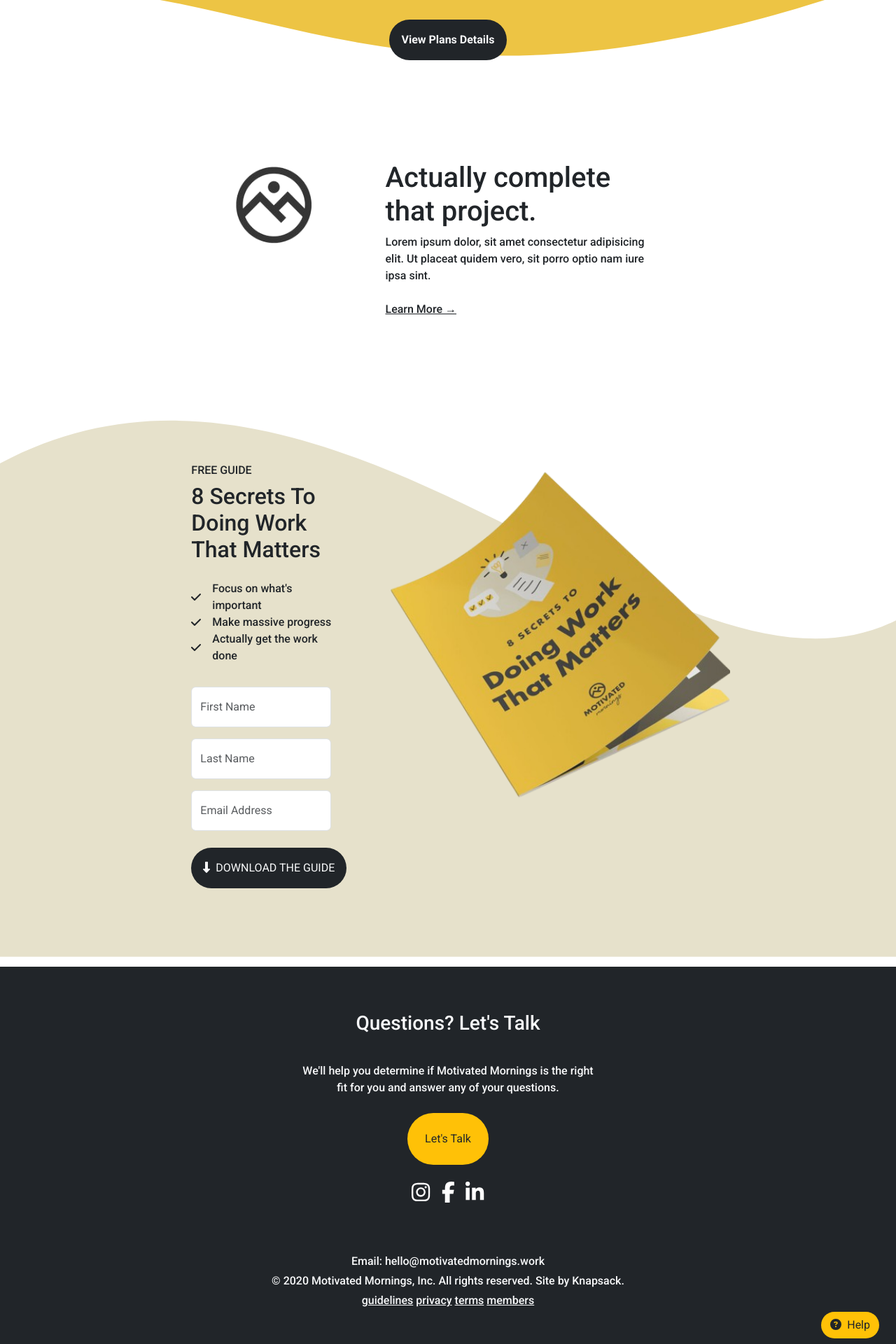
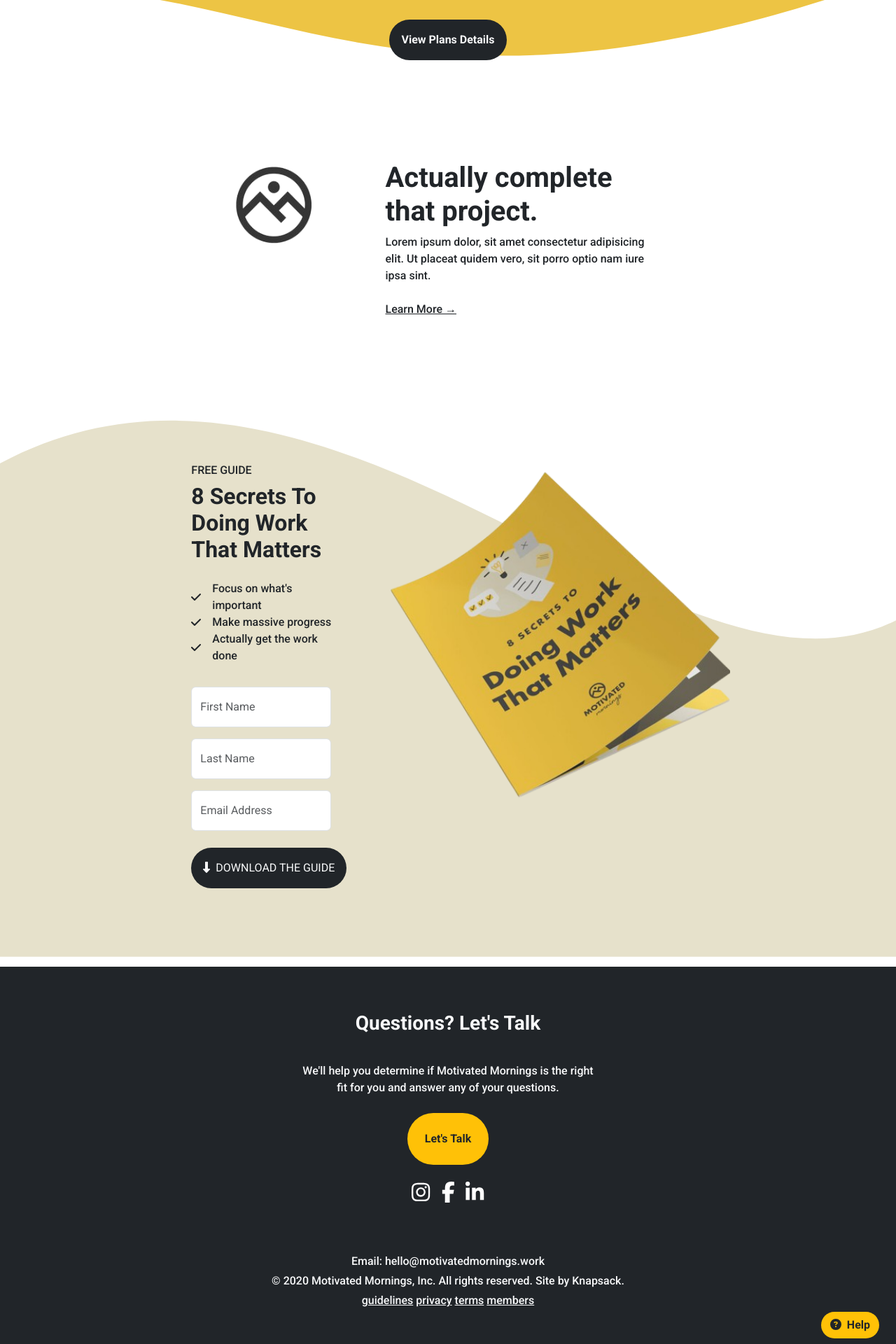
Before and after one commit to Ajith369369/motivated-mornings-frontend, a React (Vite) app: page / in a window 1280 px wide. Shown: the part 3137-5057 px from the top of the page at 70% size. Built offline with nearby package versions, Linux system fonts and the light colour scheme; a web font is replaced by a local one.

Commit message:
Change font weight of button.

```diff
--- a/src/components/Footer.jsx
+++ b/src/components/Footer.jsx
@@ -14,12 +14,12 @@ function Footer() {
         <div className="row">
           <div className="col-md-2"></div>
           <div className="col-md-8 d-flex flex-column justify-content-center align-items-center">
-            <h3 className="text-light my-3">Questions? Let's Talk</h3>
+            <h3 className="text-light my-3 buttonFntWght">Questions? Let's Talk</h3>
             <p className="text-light w-50 text-center my-4">
               We'll help you determine if Motivated Mornings is the right fit
               for you and answer any of your questions.
             </p>
-            <button className="btn rounded-pill bg-warning p-4">
+            <button className="btn rounded-pill bg-warning p-4 buttonFntWght">
               Let's Talk
             </button>
             <div className="d-flex flex-wrap justify-content-center align-items-center my-4 social-icons">
@@ -43,7 +43,7 @@ function Footer() {
           <div className="col-md-2"></div>
         </div>
         <div className="d-flex justify-content-end align-items-center">
-          <button className="btn rounded-pill bg-warning me-4"><FontAwesomeIcon icon={faCircleQuestion} className="me-2"/>Help</button>
+          <button className="btn rounded-pill bg-warning me-4 buttonFntWght"><FontAwesomeIcon icon={faCircleQuestion} className="me-2"/>Help</button>
         </div>
       </section>
     </>
--- a/src/components/Pricing.jsx
+++ b/src/components/Pricing.jsx
@@ -49,7 +49,7 @@ function Pricing() {
               className="mx-5"
             />
             <div className="complete-div mx-5">
-              <h1>Actually complete that project.</h1>
+              <h1 className="buttonFntWght">Actually complete that project.</h1>
               <p className="mb-4">
                 Lorem ipsum dolor, sit amet consectetur adipisicing elit. Ut
                 placeat quidem vero, sit porro optio nam iure ipsa sint.
@@ -68,7 +68,7 @@ function Pricing() {
           <div className="col-md-3">
             <div className="px-5">
               <h6>FREE GUIDE</h6>
-              <h2>8 Secrets To Doing Work That Matters </h2>
+              <h2 className="buttonFntWght">8 Secrets To Doing Work That Matters </h2>
               <div className="py-3">
                 <div className="d-flex justify-content-start align-items-center">
                   <FontAwesomeIcon icon={faCheck} />
```
